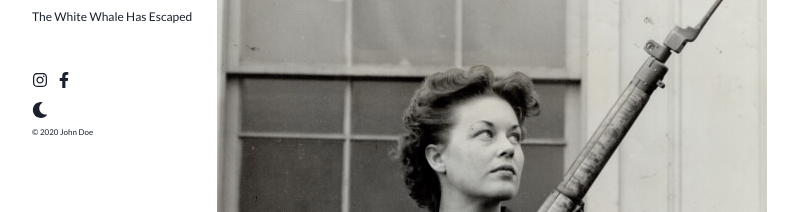
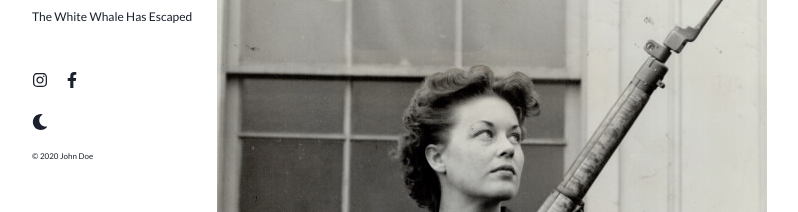
Before and after one commit to Yeshwanthyk/pinckers-template, a Next.js app: page / in a window 1280 px wide. Shown: the part 126-338 px from the top of the page, without its empty margins (48-846 px from the left). Built offline with nearby package versions, Linux system fonts and the light colour scheme.

Commit message:
Improve link a11y

```diff
--- a/src/components/SideNav.js
+++ b/src/components/SideNav.js
@@ -41,8 +41,8 @@ const SideNav = () => {
             }
           })}
         </List>
-        <Flex mt="2rem" mb={1}>
-          <Box>
+        <Flex mt="2rem" mb={4}>
+          <Box mr={2}>
             <Link
               href={`https://www.instagram.com/${siteData.instagram}`}
               passHref
@@ -65,7 +65,7 @@ const SideNav = () => {
           <Icon my={1} onClick={toggleColorMode} as={FaMoon} />
         )}
 
-        <Text fontSize="8px" mt={1}>{`© 2020 ${siteData.author} `}</Text>
+        <Text fontSize="8px" mt={4}>{`© 2020 ${siteData.author} `}</Text>
       </Flex>
     </Box>
   );
--- a/src/pages/_document.js
+++ b/src/pages/_document.js
@@ -1,6 +1,5 @@
 import Document, { Html, Head, Main, NextScript } from 'next/document';
 import { ServerStyleSheet } from 'styled-components';
-import siteData from '../../siteData';
 
 export default class MyDocument extends Document {
   static async getInitialProps(ctx) {
```
